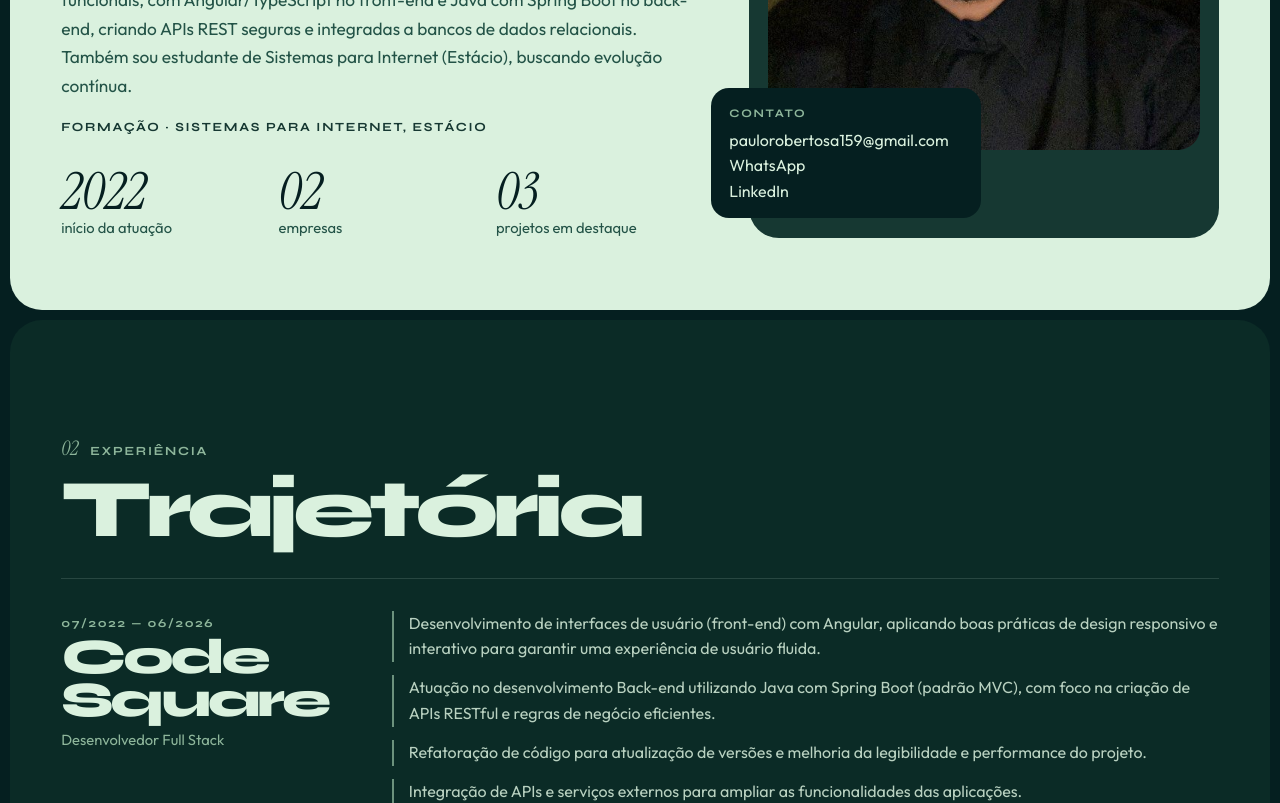
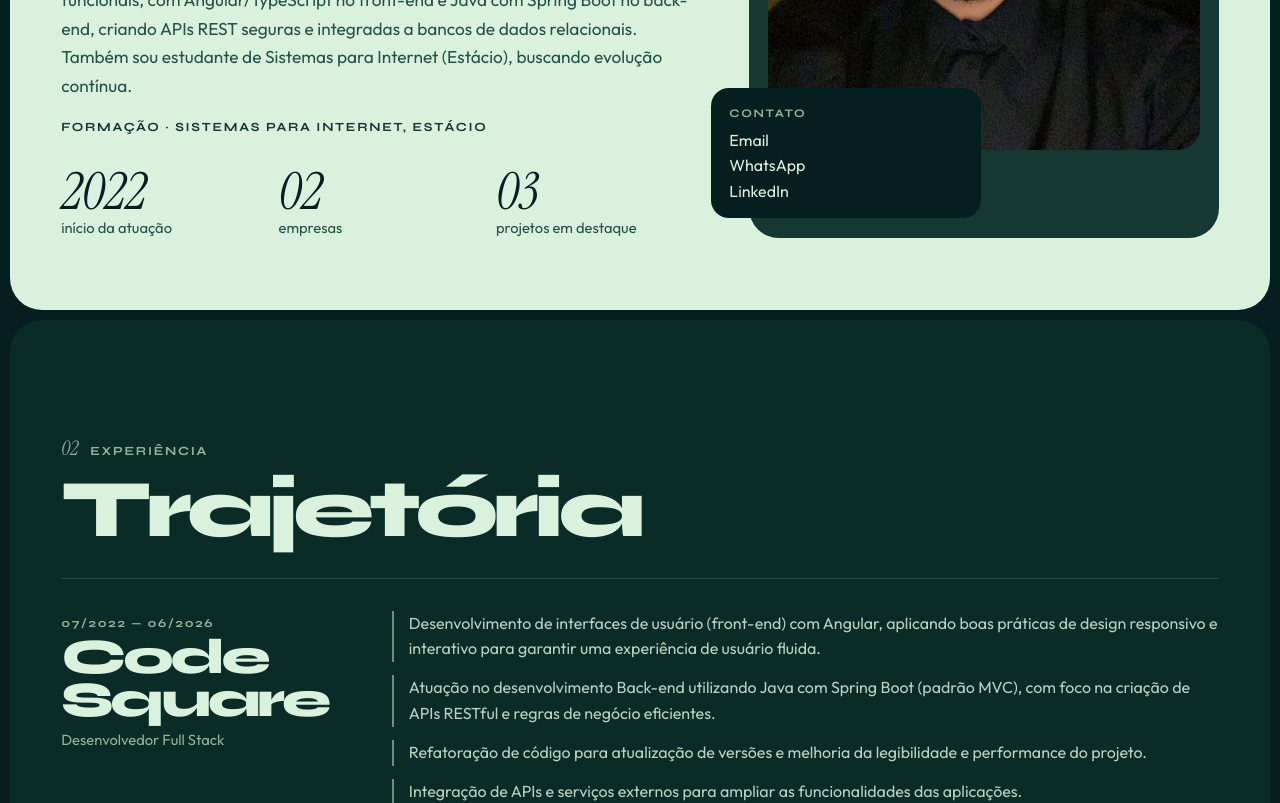
Before and after one commit to PauloRO/portifolio, an Angular app: page / in a window 1280 px wide. Shown: the part 1380-2183 px from the top of the page. Built offline with nearby package versions, Linux system fonts and the light colour scheme.

Commit message:
style: alterando titulo email

```diff
--- a/src/app/app.html
+++ b/src/app/app.html
@@ -132,7 +132,7 @@
         <img src="assets/images/paulo-estudio.jpg" alt="Paulo Oliveira, retrato em ambiente interno" />
         <aside class="about-card">
           <p>Contato</p>
-          <a href="mailto:paulorobertosa159@gmail.com">paulorobertosa159&#64;gmail.com</a>
+          <a href="mailto:paulorobertosa159@gmail.com">Email</a>
           <a href="https://wa.me/5534999902146" target="_blank" rel="noopener">WhatsApp</a>
           <a href="https://www.linkedin.com/in/paulooliveirasa" target="_blank" rel="noopener">LinkedIn</a>
         </aside>
@@ -247,7 +247,7 @@
       <div class="contact-panel reveal d2">
         <a class="contact-row" href="mailto:paulorobertosa159@gmail.com">
           <span>Email</span>
-          <strong>paulorobertosa159&#64;gmail.com</strong>
+          <strong>Email</strong>
         </a>
         <a class="contact-row" href="https://wa.me/5534999902146" target="_blank" rel="noopener">
           <span>WhatsApp</span>
```
